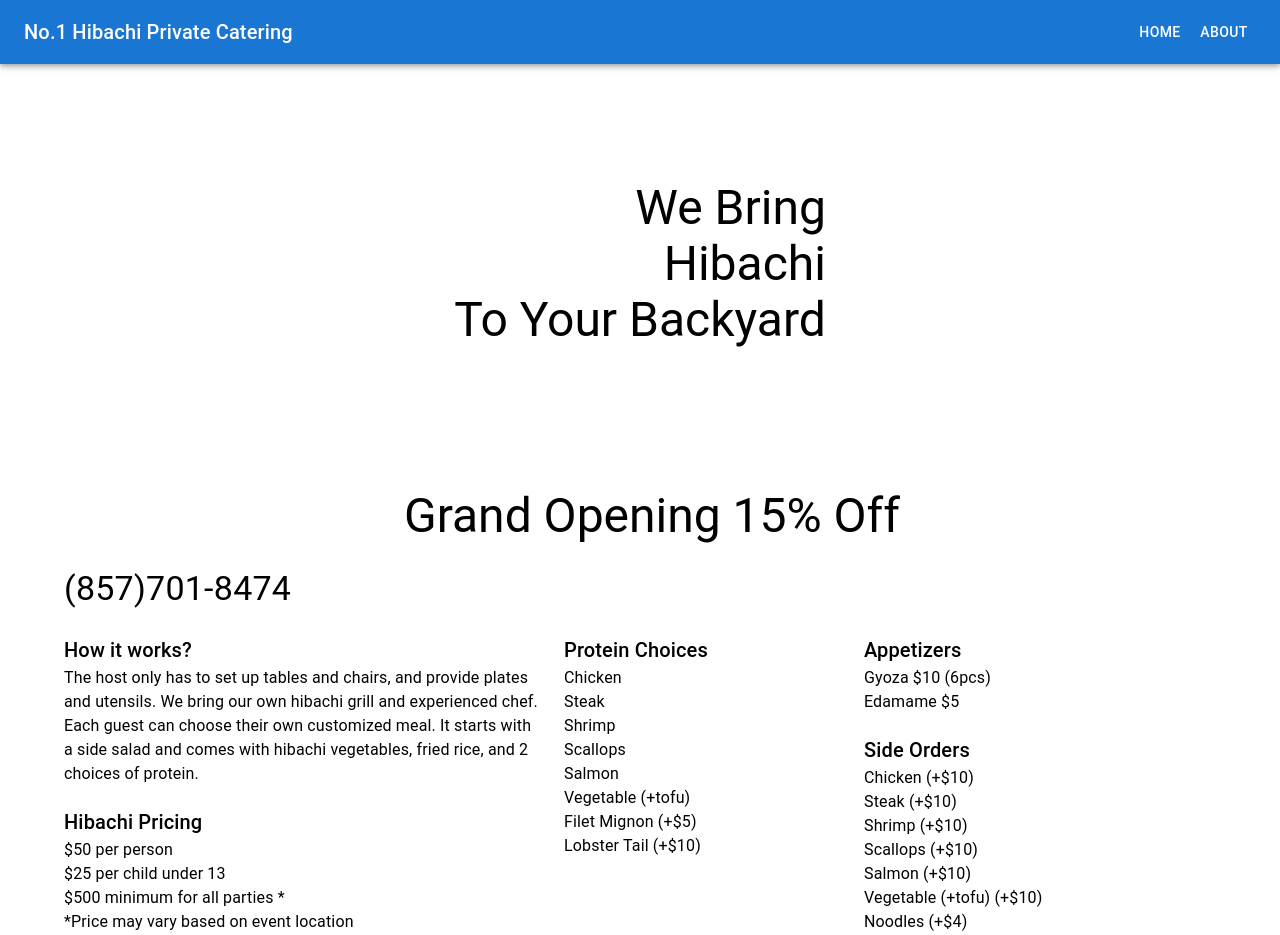
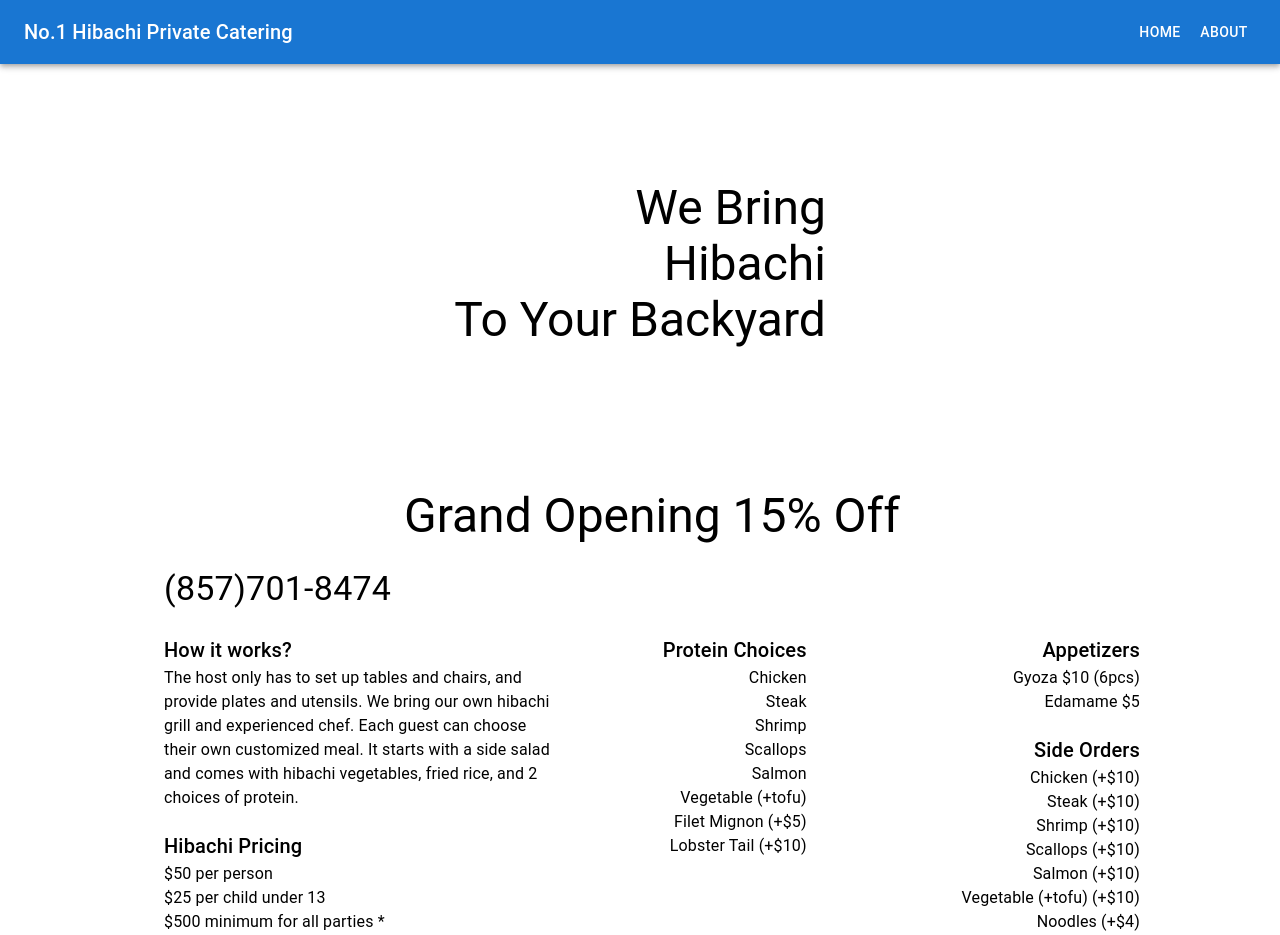
Before and after one commit to no-1-hibachi-private-catering/no-1-hibachi-private-catering.github.io, a React (Create React App) app: page / in a window 1280 px wide. Shown: the top 935 px of the page. Built offline with nearby package versions, Linux system fonts and the light colour scheme; the HTML template or start-up script is replaced by a standard one.

Commit message:
adjust menu style

```diff
--- a/src/components/ServiceMenu.tsx
+++ b/src/components/ServiceMenu.tsx
@@ -4,7 +4,7 @@ import { Grid, Typography } from "@mui/material";
 const ServiceMenu: React.FC = () => {
   return (
     <div>
-      <Grid container spacing={3} sx={{ maxWidth: 1200, margin: "auto" }}>
+      <Grid container spacing={3} sx={{ maxWidth: 1000, margin: "auto" }}>
         <Grid item xs={12}>
           <Typography variant='h3' align='center'>
             Grand Opening 15% Off
@@ -38,8 +38,10 @@ const ServiceMenu: React.FC = () => {
         </Grid>
         {/* Second column */}
         <Grid item xs={12} sm={3}>
-          <Typography variant='h6'>Protein Choices</Typography>
-          <Typography>
+          <Typography variant='h6' align='right'>
+            Protein Choices
+          </Typography>
+          <Typography align='right'>
             Chicken
             <br />
             Steak
@@ -59,15 +61,19 @@ const ServiceMenu: React.FC = () => {
         </Grid>
         {/* Third column */}
         <Grid item xs={12} sm={4}>
-          <Typography variant='h6'>Appetizers</Typography>
-          <Typography>
+          <Typography variant='h6' align='right'>
+            Appetizers
+          </Typography>
+          <Typography align='right'>
             Gyoza $10 (6pcs)
             <br />
             Edamame $5
           </Typography>
           <br />
-          <Typography variant='h6'>Side Orders</Typography>
-          <Typography>
+          <Typography variant='h6' align='right'>
+            Side Orders
+          </Typography>
+          <Typography align='right'>
             Chicken (+$10)
             <br />
             Steak (+$10)
```
